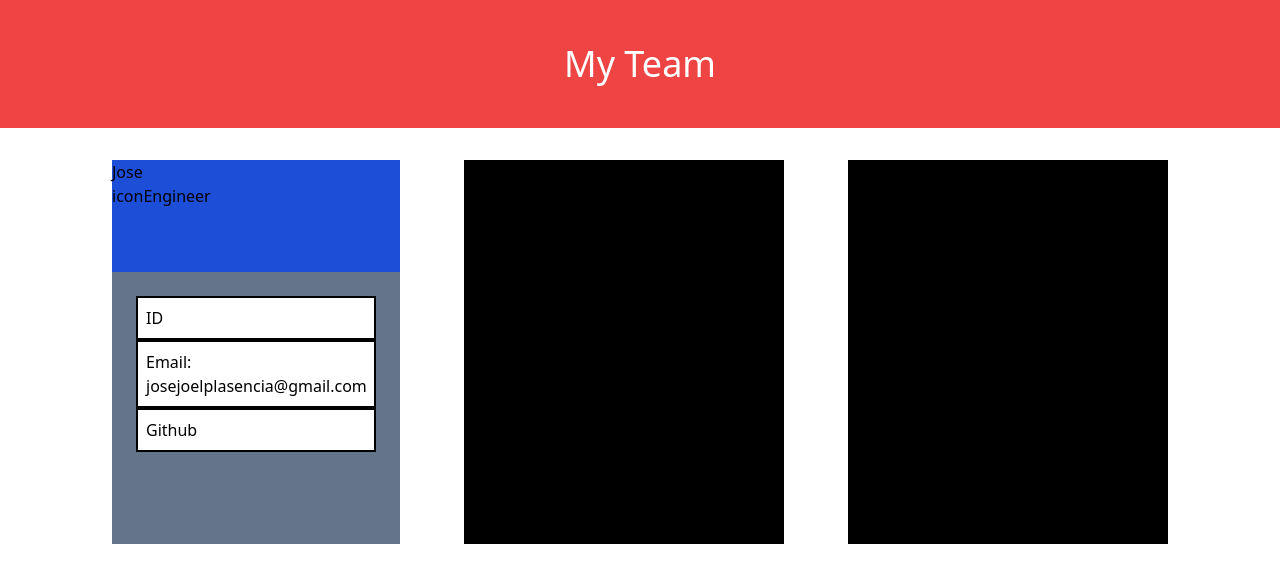
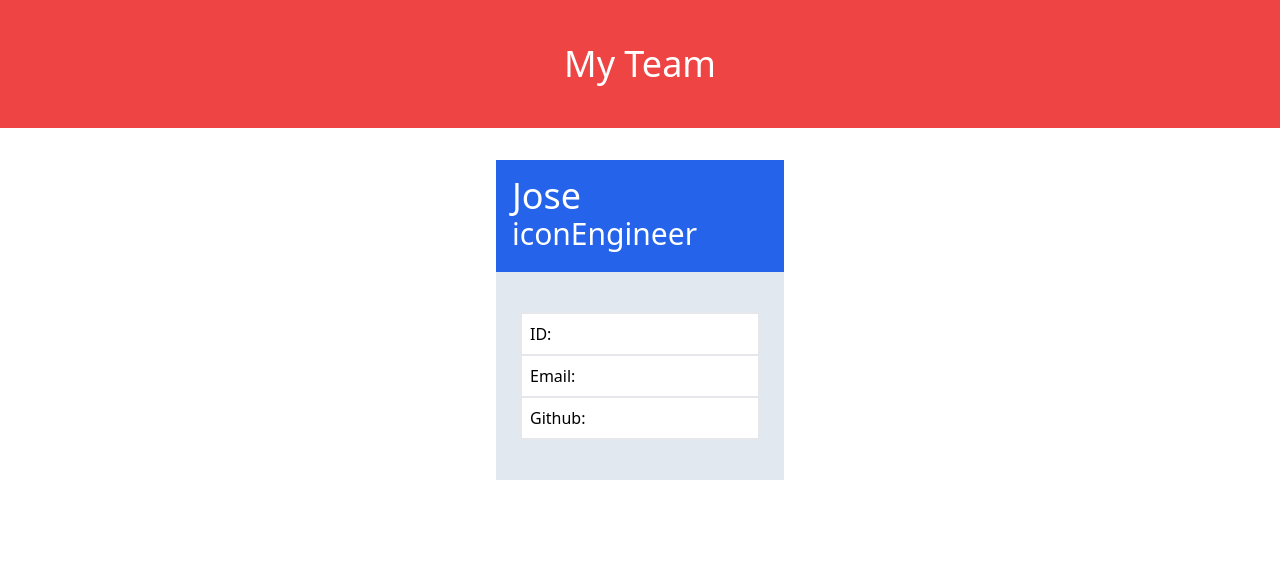
Before and after one commit to Josejpd3/10-Module-Challenge, a website: page dist/test.html in a window 1280 px wide. Drawn offline with nearby package versions, Linux system fonts and the light colour scheme.

Commit message:
styling and final layout

```diff
--- a/dist/test.html
+++ b/dist/test.html
@@ -11,29 +11,29 @@
 </head>
 <body>
     <header class="flex justify-center items-center bg-red-500 h-32">
-        <h1 class="text-4xl text-white">My Team</h1>
+        <h1 class="text-4xl text-white font-medium">My Team</h1>
     </header>
 
     <main>
         <section class="card-section flex flex-row flex-wrap justify-center">
-            <div class="card w-72 h-96 bg-slate-500 m-8">
-                <div class="card-title flex flex-col bg-blue-700 h-28">
-                    <h3 class="name">Jose</h3>
-                    <div class="IconRole flex flex-row">
+            <div class="card w-72 h-80 bg-slate-200 m-8">
+                <div class="card-title flex flex-col bg-blue-600 text-white font-medium h-28 p-4">
+                    <h3 class="name text-4xl">Jose</h3>
+                    <div class="IconRole flex flex-row text-3xl">
                         <p class="icon">icon</p>
                         <p class="role">Engineer</p>
                     </div>
                 </div>
-                <div class="card-info flex flex-col justify-center bg-white m-6 inset-y-1/4">
-                    <div class="p-2 border-2 border-solid border-black">ID</div>
-                    <div class="p-2 border-2 border-solid border-black">Email: josejoelplasencia@gmail.com</div>
-                    <div class="p-2 border-2 border-solid border-black">Github</div>
-                </div>
+                    <div class="card-info flex flex-col justify-center bg-white m-6 inset-y-1/4 mt-10">
+                        <div class="p-2 border-2 border-b-0 border-solid">ID: </div>
+                        <div class="p-2 border-2 border-solid">Email: </div>
+                        <div class="p-2 border-2 border-t-0 border-solid">Github: </div>
+                    </div>
             </div>
 
 
-            <div class="w-80 h-96 bg-black m-8"></div>
-            <div class="w-80 h-96 bg-black m-8"></div>
+
+
         </section>
     </main>
 </body>
```
